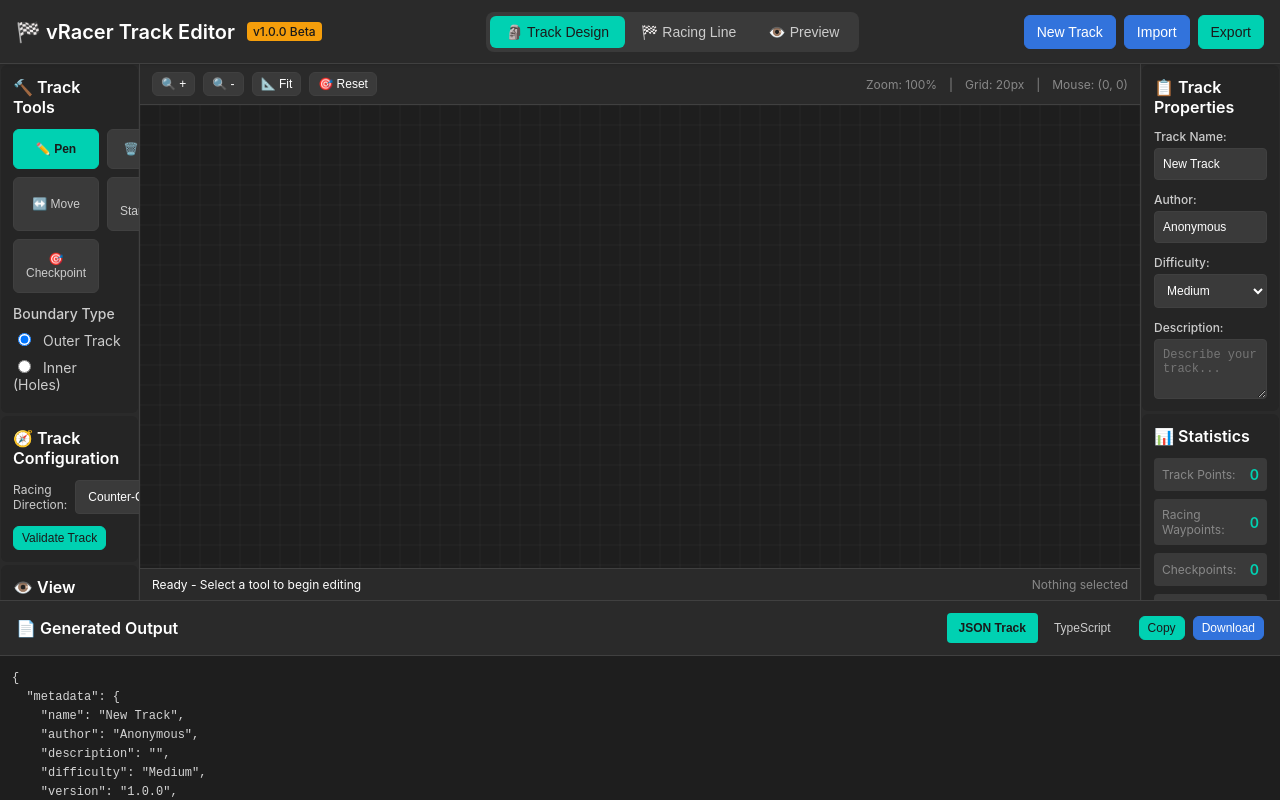
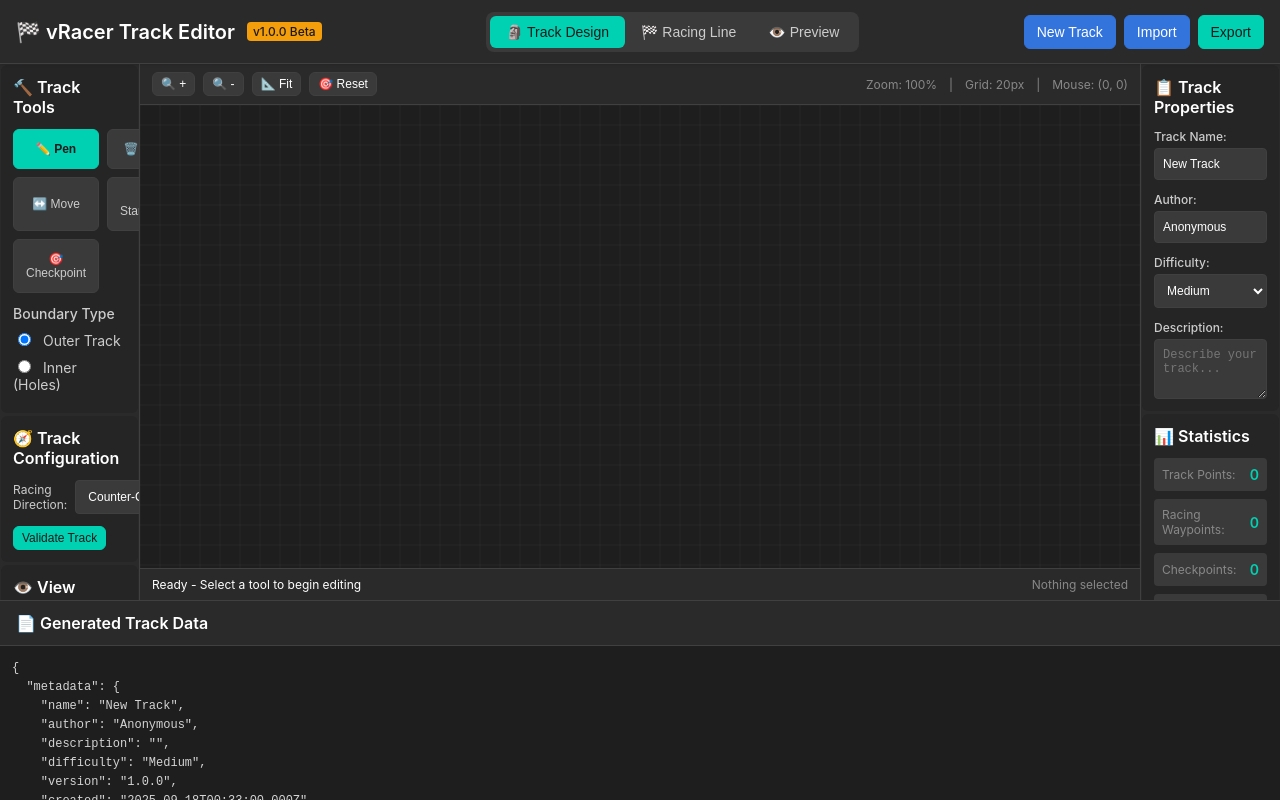
Before and after one commit to brentaenck/vRacer, a website built with Vite: page track-editor/index.html in a window 1280 px wide. Built offline with nearby package versions, Linux system fonts and the light colour scheme.

Commit message:
refactor(track-editor): remove non-functional Copy and Download buttons
- Remove Copy and Download buttons from Generated Output section
- These buttons had no event listeners and did nothing when clicked
- Redundant with functional Import/Export buttons in header
- Simplify Generated Output section header (remove unused JSON/TypeScript tabs)
- Clean up confusing non-functional UI elements
- Generated Output section now shows track data for reference only

```diff
--- a/track-editor/index.html
+++ b/track-editor/index.html
@@ -316,17 +316,7 @@
         <!-- Bottom Panel - Code Output -->
         <section class="bottom-panel">
             <div class="panel-header">
-                <h3>📄 Generated Output</h3>
-                <div class="panel-controls">
-                    <div class="output-tabs">
-                        <button id="jsonTab" class="output-tab active">JSON Track</button>
-                        <button id="tsTab" class="output-tab">TypeScript</button>
-                    </div>
-                    <div class="panel-actions">
-                        <button id="copyOutput" class="btn btn-small btn-primary">Copy</button>
-                        <button id="downloadOutput" class="btn btn-small btn-secondary">Download</button>
-                    </div>
-                </div>
+                <h3>📄 Generated Track Data</h3>
             </div>
             <div class="code-container">
                 <pre id="outputCode" class="code-preview"><code>// Track data will be generated here...</code></pre>
```
